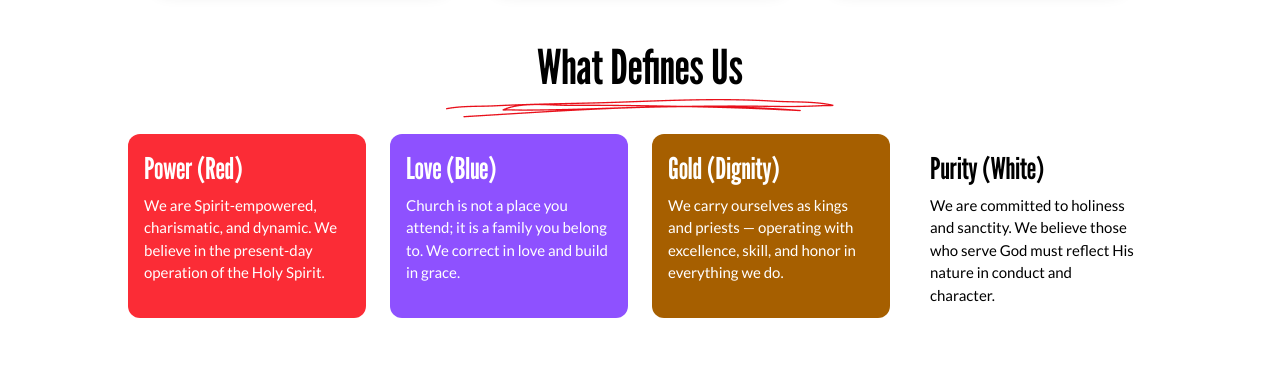
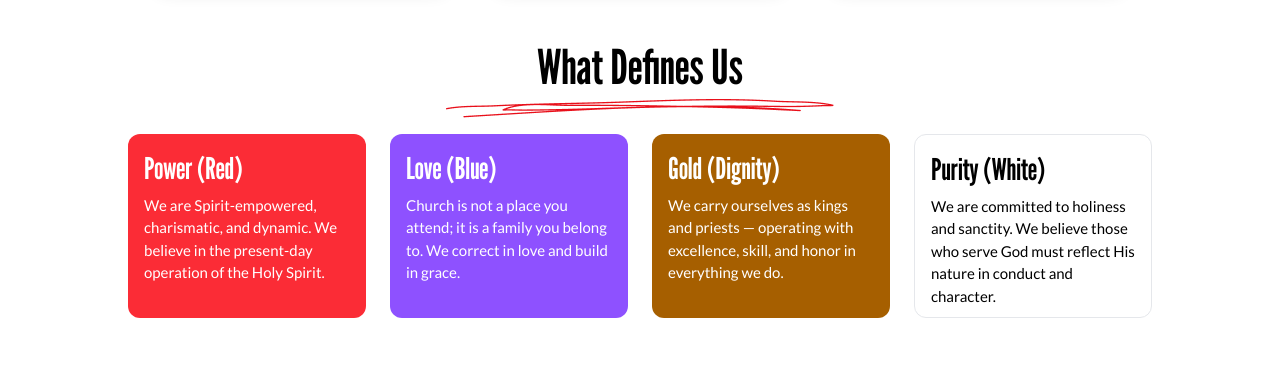
Before and after one commit to Peteru2/twc-frontend, a React (Vite) app: page /about in a window 1280 px wide. Shown: the part 2800-3168 px from the top of the page. Built offline with nearby package versions, Linux system fonts and the light colour scheme.

Commit message:
last push

```diff
--- a/src/components/about/Colors.tsx
+++ b/src/components/about/Colors.tsx
@@ -55,7 +55,7 @@ const Colors = () => {
     id: 3,
     color: "Gold (Dignity)",
     meaning: "We carry ourselves as kings and priests — operating with excellence, skill, and honor in everything we do.",
-    bg: "bg-yellow-700",
+    bg: "bg-yellow-700 ",
     textColor:"white",
 
   },
@@ -63,7 +63,7 @@ const Colors = () => {
     id: 4,
     color: "Purity (White)",
     meaning: "We are committed to holiness and sanctity. We believe those who serve God must reflect His nature in conduct and character.",
-    bg: "",
+    bg: "border border-gray-200 white",
     textColor:"black"
 
 
```
